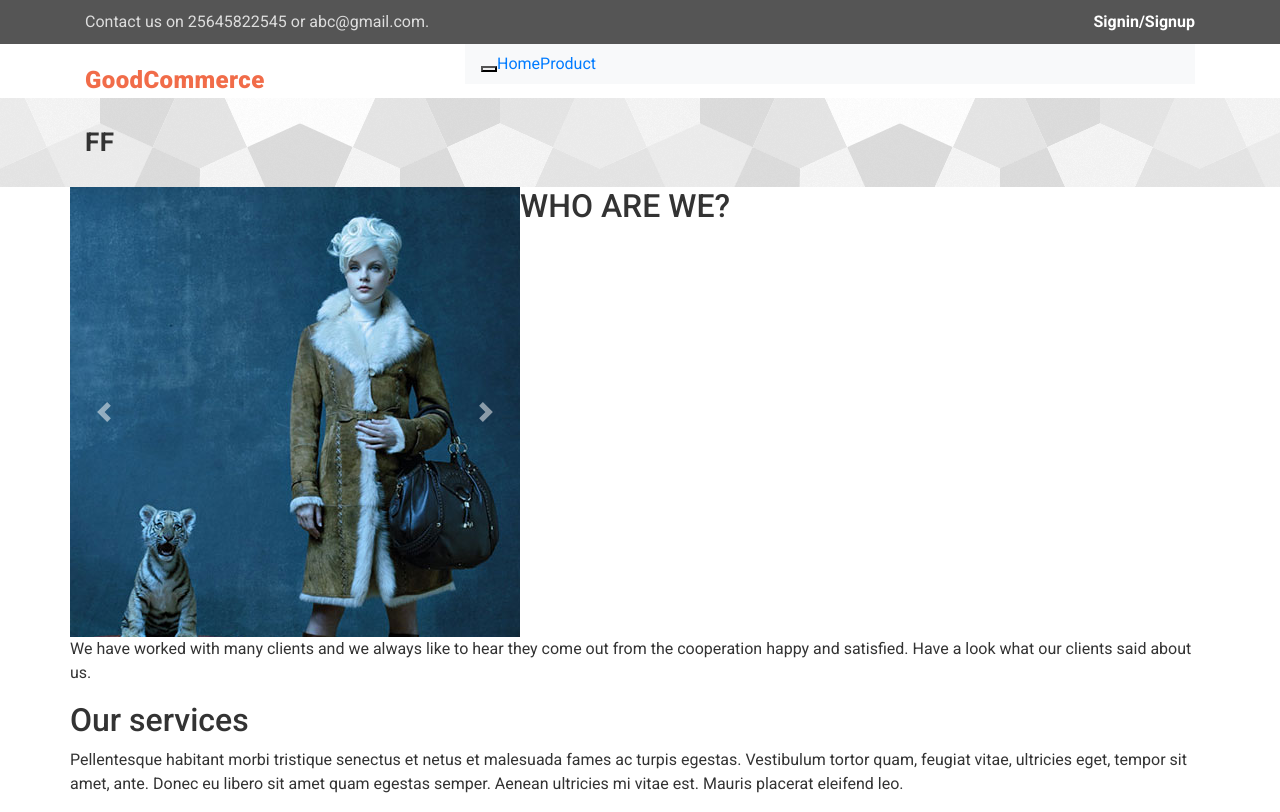
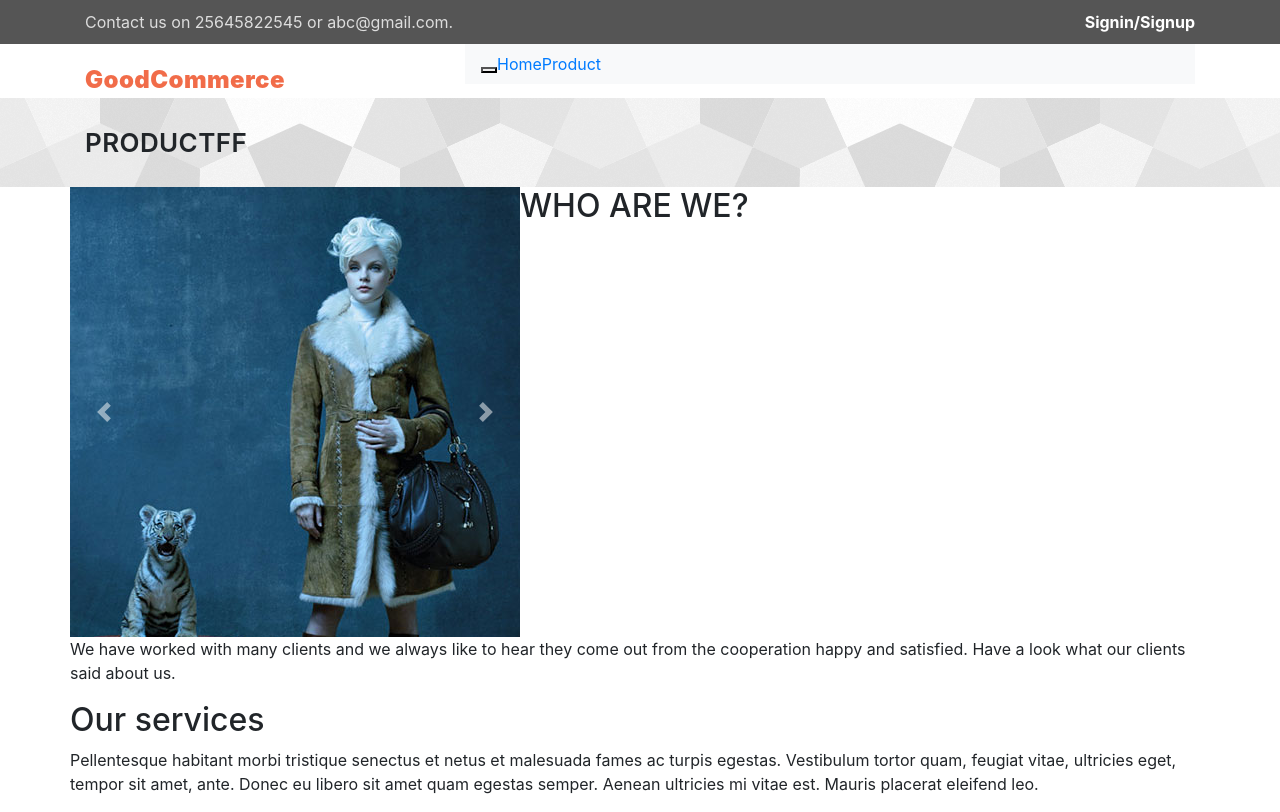
Before and after one commit to palashsinharay/pcommerce-buyer, an Angular app: page / in a window 1280 px wide. Built offline with nearby package versions, Linux system fonts and the light colour scheme.

Commit message:
bootstrap 4

```diff
--- a/angular.json
+++ b/angular.json
@@ -23,7 +23,8 @@
               "src/assets"
             ],
             "styles": [
-              "src/styles.css"
+              "src/styles.css",
+              "node_modules/bootstrap/dist/css/bootstrap.css"
             ],
             "scripts": []
           },
--- a/src/app/bs-navbar/bs-navbar.component.html
+++ b/src/app/bs-navbar/bs-navbar.component.html
@@ -23,7 +23,7 @@
                           <div class="collapse navbar-collapse" id="bs-example-navbar-collapse-1">
                             <ul class="navbar-nav mr-auto">
                               <li routerLinkActive="active" [routerLinkActiveOptions]="{ exact: true }"><a routerLink="/" [queryParams]="{heading:'Home'}">Home <span class="sr-only">(current)</span></a></li>
-                              <li routerLinkActive="active"><a routerLink="/products" [queryParams]="{heading:'Product Listing'}">Product</a></li>
+                              <li routerLinkActive="active"><a routerLink="/product" [queryParams]="{heading:'Product Listing'}">Product</a></li>
 
                             </ul>
 
--- a/src/app/page-heading/page-heading.component.ts
+++ b/src/app/page-heading/page-heading.component.ts
@@ -7,12 +7,12 @@ import { ActivatedRoute } from '@angular/router';
   styleUrls: ['./page-heading.component.css']
 })
 export class PageHeadingComponent implements OnInit {
-  title = 'dfsdfsdf';
-  constructor(private route: ActivatedRoute) { }
+  public title: string;
+  constructor(private route: ActivatedRoute) {
+  }
 
   ngOnInit() {
-    this.title = this.route.snapshot.queryParamMap.get('heading');
-    console.log(this.route.snapshot.queryParamMap.get('heading'));
+   this.title = 'Product';
   }
 
 }
--- a/src/app/product-item/product-item.component.html
+++ b/src/app/product-item/product-item.component.html
@@ -1,5 +1,5 @@
 <li class="prodCont">
-    <a href="/product/details">
+    <a [routerLink]="['/product',45634232]">
       <div class="productThumb">
         <div class="prodImg">
           <img src="../../assets/images/product1.jpg" />
@@ -12,7 +12,7 @@
     <a href="/product/cart" class="buynowLink">Buy Now</a>
 </li>
 <li class="prodCont">
-    <a href="/product/details">
+    <a [routerLink]="['/product',45634232]">
       <div class="productThumb">
         <div class="prodImg">
           <img src="../../assets/images/product1.jpg" />
@@ -25,7 +25,7 @@
     <a href="/product/cart" class="buynowLink">Buy Now</a>
 </li>
 <li class="prodCont">
-    <a href="/product/details">
+    <a [routerLink]="['/product',45634232]">
       <div class="productThumb">
         <div class="prodImg">
           <img src="../../assets/images/product1.jpg" />
--- a/src/styles.css
+++ b/src/styles.css
@@ -1,5 +1,5 @@
 /* You can add global styles to this file, and also import other style files */
-@import "~bootstrap/dist/css/bootstrap.css";
+/* @import "~bootstrap/dist/css/bootstrap.css"; */
 @import url('https://fonts.googleapis.com/css?family=Roboto:100,100i,300,300i,400,400i,500,500i,700,700i,900,900i');
 body{
     margin: 0;
```
Also changed, not shown: src/app/app.module.ts (+9 -4 lines).
